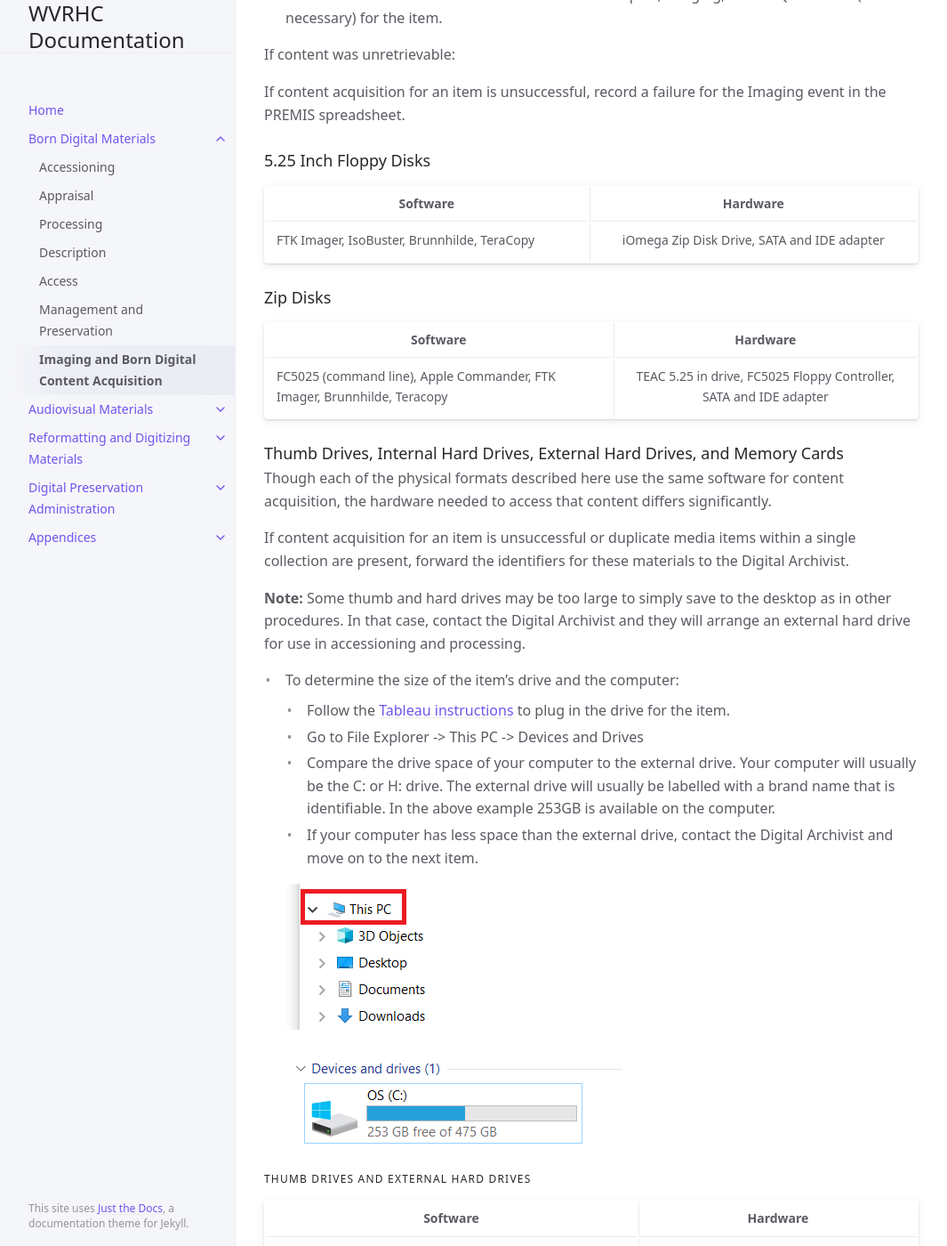
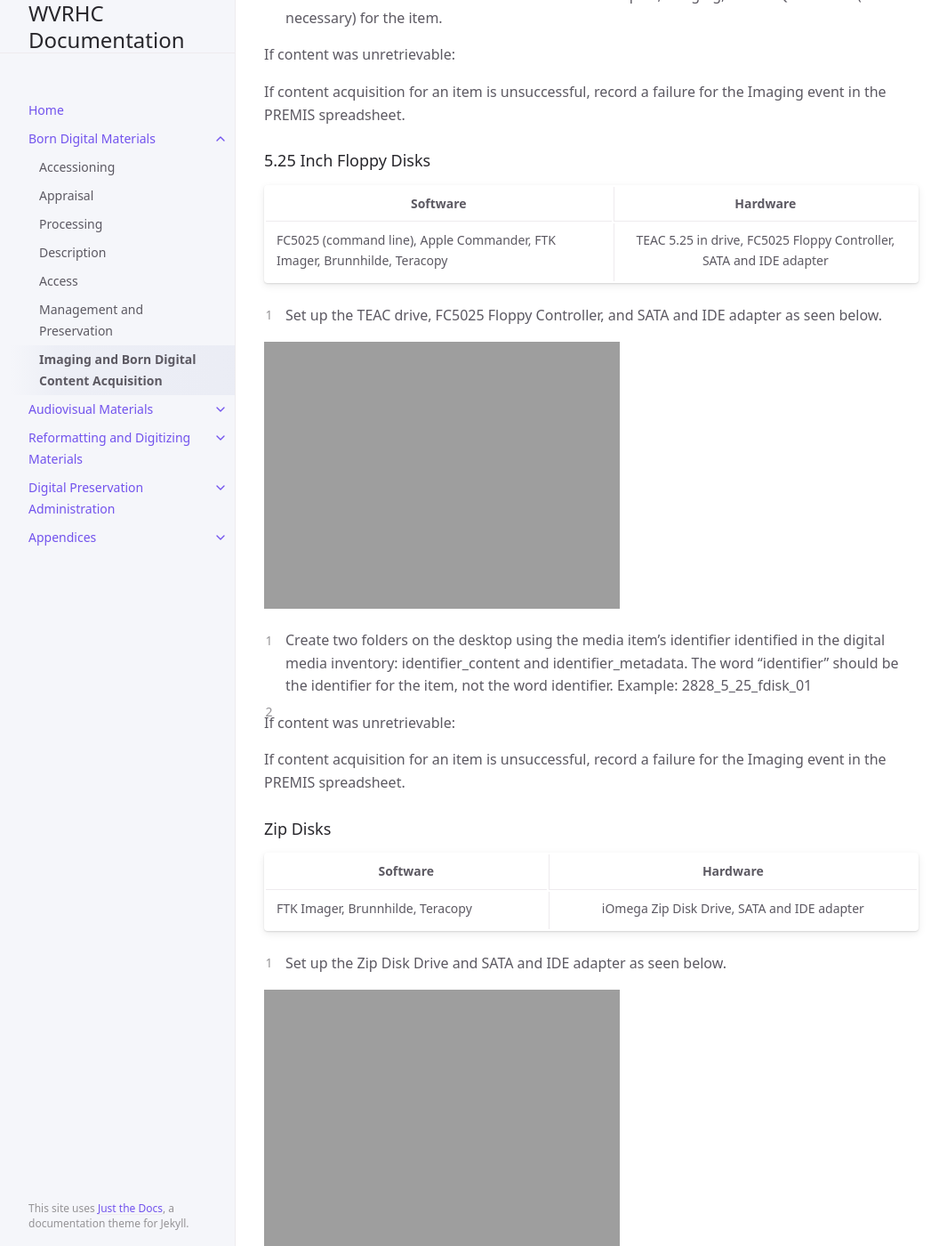
Before and after one commit to elizajames/digital-preservation-documentation, a Jekyll site: the page built from docs/Born-Digital-Materials/imaging-and-content-acquisition.md, in a window 1280 px wide and 1400 px high, scrolled down 9576 px. Shown: the whole window at 89% size, without its empty margins (107-1172 px from the left). Built offline with Jekyll 4.4.1, drawn with Linux system fonts in a browser that asks for light colours; some of the changed text lies outside the part shown.

Commit message:
Update imaging-and-content-acquisition.md

```diff
--- a/docs/Born-Digital-Materials/imaging-and-content-acquisition.md
+++ b/docs/Born-Digital-Materials/imaging-and-content-acquisition.md
@@ -173,13 +173,37 @@ If content acquisition for an item is unsuccessful, record a failure for the Ima
 
 |       Software  |    Hardware   |
 |-----------------|:-------------------------------------------:|
-|     FTK Imager, IsoBuster, Brunnhilde, TeraCopy    |   iOmega Zip Disk Drive, SATA and IDE adapter                     |
+|     FC5025 (command line), Apple Commander, FTK Imager, Brunnhilde, Teracopy    |   TEAC 5.25 in drive, FC5025 Floppy Controller, SATA and IDE adapter                     |
+
+1. Set up the TEAC drive, FC5025 Floppy Controller, and SATA and IDE adapter as seen below.
+
+<img src="https://elizajames.github.io/digital-preservation-documentation/assets/images/media_imaging_manual/5_25_floppy_setup.jpg" alt="View of a 5.25 inch floppy drive fully connected to a computer.">
+
+2. Create two folders on the desktop using the media item’s identifier identified in the digital media inventory: identifier_content and identifier_metadata. The word “identifier” should be the identifier for the item, not the word identifier.  Example: 2828_5_25_fdisk_01
+3.
+
+If content was unretrievable:
+
+If content acquisition for an item is unsuccessful, record a failure for the Imaging event in the PREMIS spreadsheet.
+
 
 ### Zip Disks
 
 |       Software  |    Hardware   |
 |-----------------|:-------------------------------------------:|
-|     FC5025 (command line), Apple Commander, FTK Imager, Brunnhilde, Teracopy    |   TEAC 5.25 in drive, FC5025 Floppy Controller, SATA and IDE adapter                     |
+|     FTK Imager, Brunnhilde, Teracopy    |   iOmega Zip Disk Drive, SATA and IDE adapter                     |
+
+1. Set up the Zip Disk Drive and SATA and IDE adapter as seen below.
+
+<img src="https://elizajames.github.io/digital-preservation-documentation/assets/images/media_imaging_manual/zip_disk_setup.jpg" alt="View of a Zip disk drive fully connected to a computer.">
+
+2. Create two folders on the desktop using the media item’s identifier identified in the digital media inventory: identifier_content and identifier_metadata. The word “identifier” should be the identifier for the item, not the word identifier.  Example: 2828_disc_1_content
+3.
+
+If content was unretrievable:
+
+If content acquisition for an item is unsuccessful, record a failure for the Imaging event in the PREMIS spreadsheet.
+
 
 ### Thumb Drives, Internal Hard Drives, External Hard Drives, and Memory Cards
 
```
